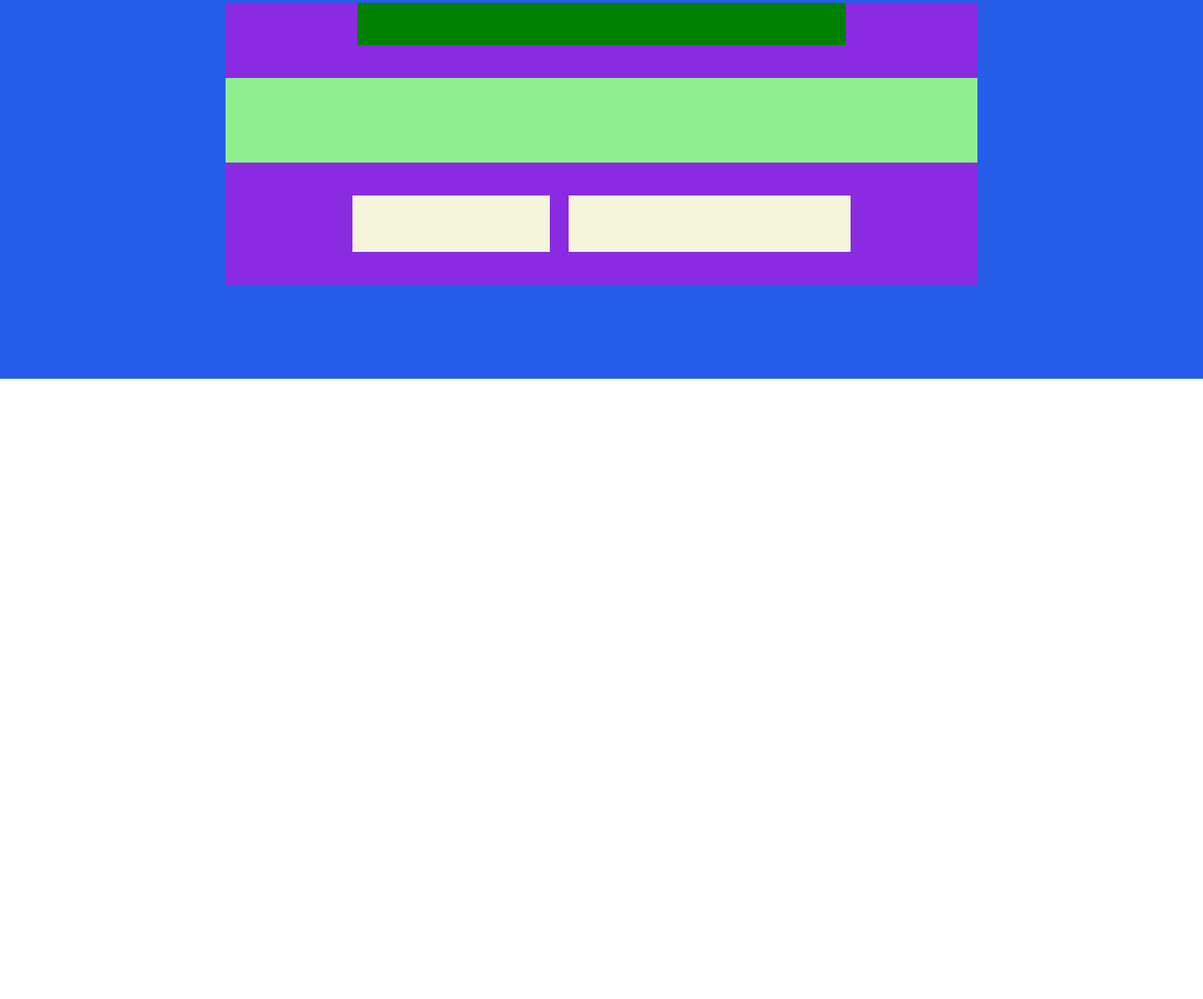
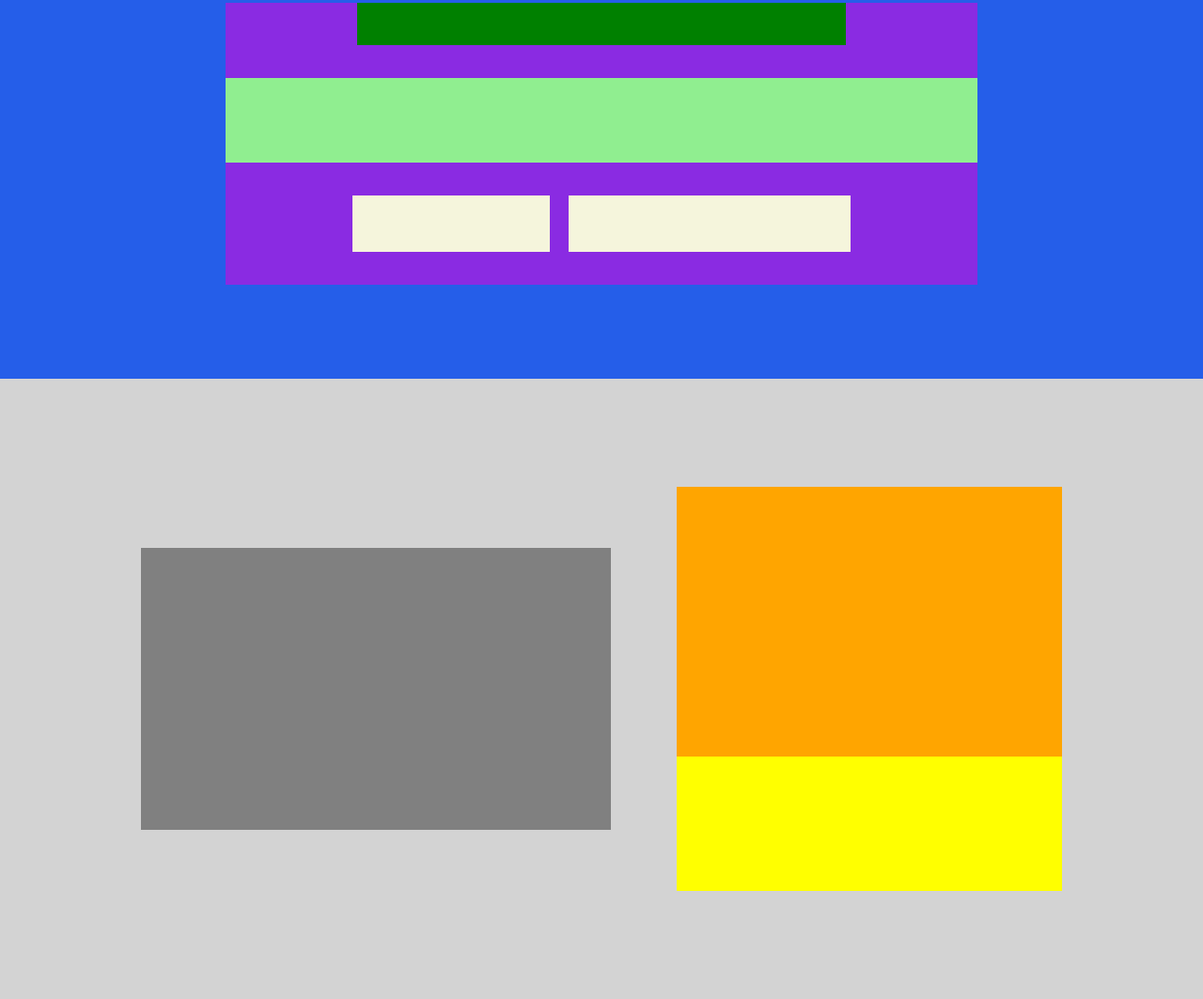
Before and after one commit to MyNameIsAlpaca/htmlcss-struttura-discord, a plain HTML site: page index.html in a window 1280 px wide. Shown: the part 197-1260 px from the top of the page at 94% size. Before the commit the page ends 800 px from the top, so only its background shows below. Drawn offline with Linux system fonts and the light colour scheme.

Commit message:
Add first article

```diff
--- a/css/style.css
+++ b/css/style.css
@@ -4,12 +4,13 @@
     box-sizing: border-box;
 }
 
-.layout-size {
+.layout-size-nav {
     width: 1200px ;
     height: 100px;
     margin-left: auto;
     margin-right: auto;
 }
+
 
 .nav-main {
     display: flex;
@@ -93,3 +94,39 @@
     width: 300px;
     height: 60px;
 }
+
+.article-section .small-size {
+    width: auto;
+    height: 660px;
+    background-color: lightgray;
+    display: flex;
+    flex-flow: row nowrap;
+    justify-content: center;
+    align-items: center;
+    gap: 70px;
+}
+
+.image {
+    background-color: grey;
+    width: 500px;
+    height: 300px;
+}
+
+.small-article-info {
+    display: flex;
+    flex-flow: column nowrap;
+    width: 410px;
+    height: 430px;
+}
+
+.small-article-title {
+    background-color: orange;
+    display: flex;
+    flex-grow: 2;
+}
+
+.small-article-description {
+    background-color: yellow;
+    display: flex;
+    flex-grow: 1;
+}
--- a/index.html
+++ b/index.html
@@ -10,7 +10,7 @@
 <body>
     <!-- nav-bar -->
     <nav class="nav-inner">
-        <div class="nav-main layout-size">
+        <div class="nav-main layout-size-nav">
             <div id="logo">
 
             </div>
@@ -49,5 +49,31 @@
         </section>
     </main>
     <!-- /main-top -->
+
+    <!-- article section -->
+    <section class="article-section">
+        <article class="small-size">
+                <div class="image">
+
+                </div>
+                <div class="small-article-info">
+                    <div class="small-article-title">
+
+                    </div>
+                    <div class="small-article-description">
+
+                    </div>
+                </div>
+        </article>
+        <article>
+
+        </article>
+        <article>
+
+        </article>
+        <article>
+
+        </article>
+    </section>
 </body>
 </html>
```
